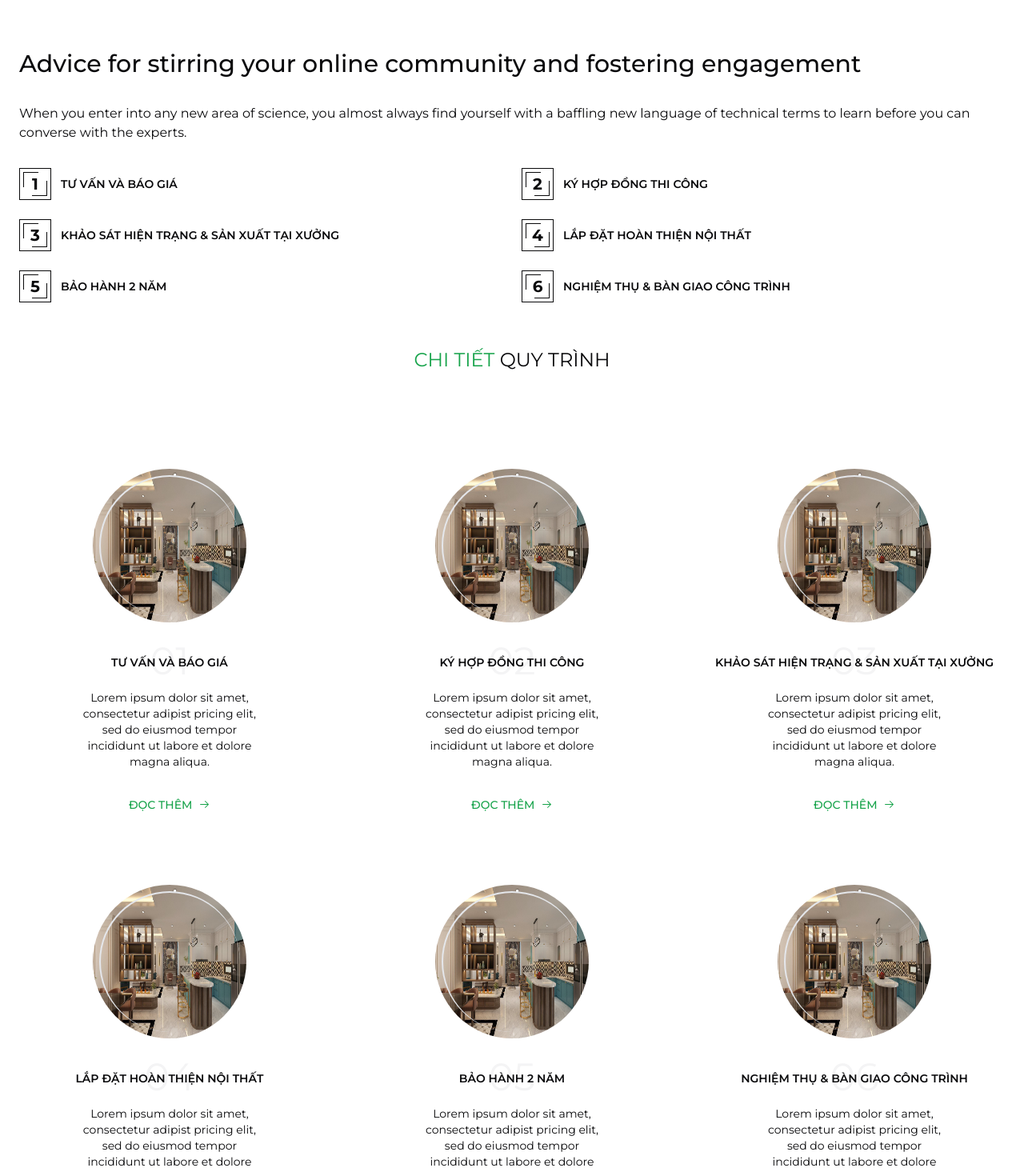
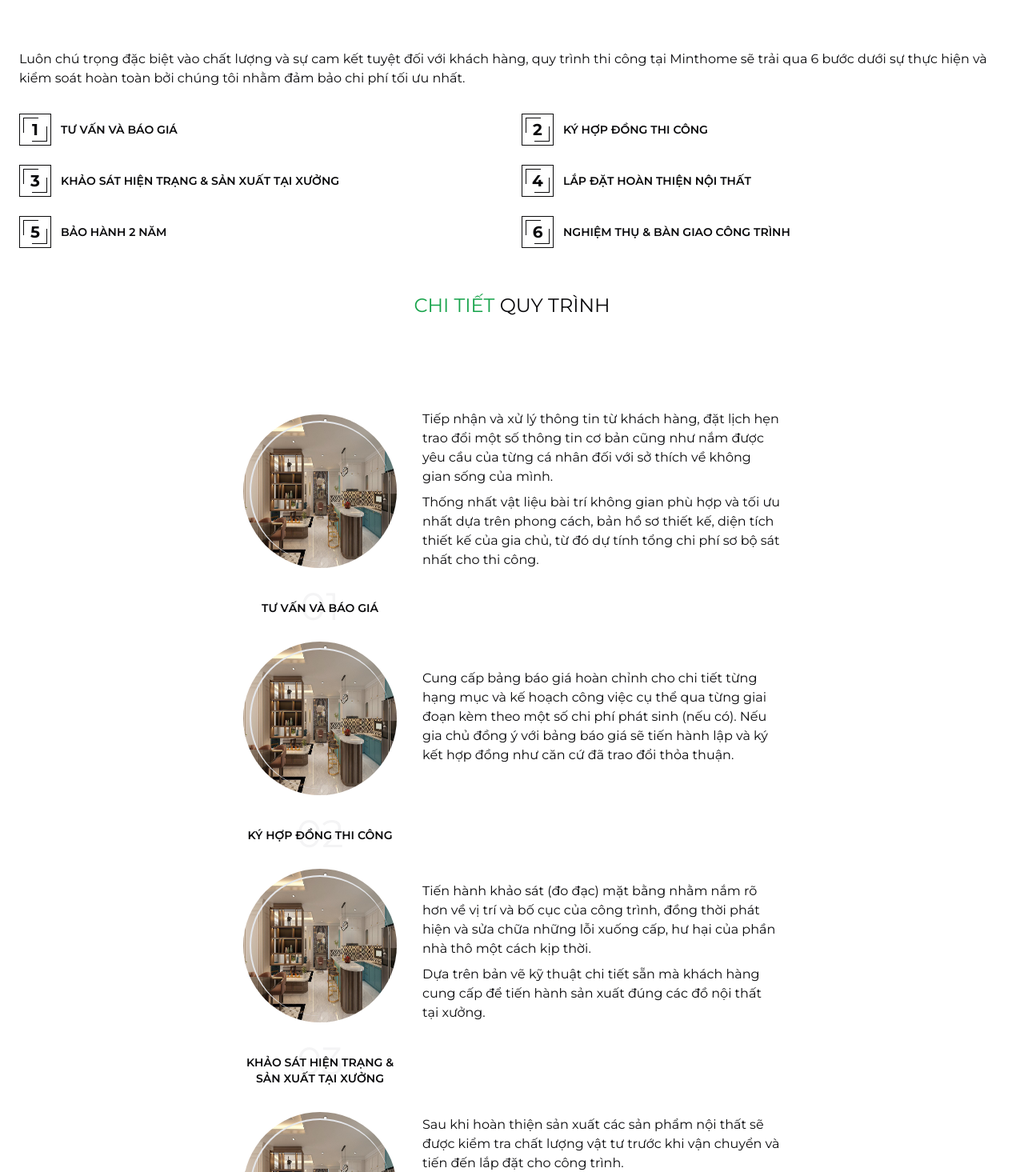
Before and after one commit to laurance-nguyen/mint-home, a Next.js app: page /construct in a window 1280 px wide. Shown: the part 445-1910 px from the top of the page at 80% size. Built offline with nearby package versions, Linux system fonts and the light colour scheme.

Commit message:
Refactor project description rendering and update about page content

```diff
--- a/app/construct/page.tsx
+++ b/app/construct/page.tsx
@@ -4,6 +4,7 @@ import BackdropTitle from "@/components/BackdropTitle";
 import Contact from "@/components/ContactForm";
 import NumberIndent from "@/components/NumberIndent";
 import ProcessDetail from "@/components/ProcessDetail";
+import { CONSTRUCT_PROCESSES } from "@/lib/constants";
 
 const Construct = () => {
   return (
@@ -11,27 +12,19 @@ const Construct = () => {
       <BackdropTitle title="QUY TRÌNH THI CÔNG" />
       <div className="flex flex-col p-6">
         <div className="flex flex-col gap-8">
-          <h1 className="text-3xl font-medium">
+          {/* <h1 className="text-3xl font-medium">
             Advice for stirring your online community and fostering engagement
-          </h1>
+          </h1> */}
           <p>
-            When you enter into any new area of science, you almost always find
-            yourself with a baffling new language of technical terms to learn
-            before you can converse with the experts.
+            Luôn chú trọng đặc biệt vào chất lượng và sự cam kết tuyệt đối với
+            khách hàng, quy trình thi công tại Minthome sẽ trải qua 6 bước dưới
+            sự thực hiện và kiểm soát hoàn toàn bởi chúng tôi nhằm đảm bảo chi
+            phí tối ưu nhất.
           </p>
           <div className="grid grid-cols-2 gap-6">
-            <NumberIndent order={1} content="TƯ VẤN VÀ BÁO GIÁ" />
-            <NumberIndent order={2} content="KÝ HỢP ĐỒNG THI CÔNG" />
-            <NumberIndent
-              order={3}
-              content="KHẢO SÁT HIỆN TRẠNG & SẢN XUẤT TẠI XƯỞNG"
-            />
-            <NumberIndent order={4} content="LẮP ĐẶT HOÀN THIỆN NỘI THẤT" />
-            <NumberIndent order={5} content="BẢO HÀNH 2 NĂM" />
-            <NumberIndent
-              order={6}
-              content="NGHIỆM THỤ & BÀN GIAO CÔNG TRÌNH"
-            />
+            {CONSTRUCT_PROCESSES.map((item, idx) => (
+              <NumberIndent key={idx} order={idx + 1} content={item.title} />
+            ))}
           </div>
         </div>
 
@@ -39,49 +32,17 @@ const Construct = () => {
           <h1 className="py-14 text-center text-2xl">
             <span className="text-primary">CHI TIẾT</span> QUY TRÌNH
           </h1>
-          <div className="grid md:grid-cols-2 md:gap-20 lg:grid-cols-3">
-            <ProcessDetail
-              title="TƯ VẤN VÀ BÁO GIÁ"
-              desc="Lorem ipsum dolor sit amet, consectetur adipist pricing elit, sed do eiusmod tempor incididunt ut labore et dolore magna aliqua."
-              image="/images/minthome-1.jpg"
-              moreUrl="/"
-              index={1}
-            />
-            <ProcessDetail
-              title="KÝ HỢP ĐỒNG THI CÔNG"
-              desc="Lorem ipsum dolor sit amet, consectetur adipist pricing elit, sed do eiusmod tempor incididunt ut labore et dolore magna aliqua."
-              image="/images/minthome-1.jpg"
-              moreUrl="/"
-              index={2}
-            />
-            <ProcessDetail
-              title="KHẢO SÁT HIỆN TRẠNG & SẢN XUẤT TẠI XƯỞNG"
-              desc="Lorem ipsum dolor sit amet, consectetur adipist pricing elit, sed do eiusmod tempor incididunt ut labore et dolore magna aliqua."
-              image="/images/minthome-1.jpg"
-              moreUrl="/"
-              index={3}
-            />
-            <ProcessDetail
-              title="LẮP ĐẶT HOÀN THIỆN NỘI THẤT"
-              desc="Lorem ipsum dolor sit amet, consectetur adipist pricing elit, sed do eiusmod tempor incididunt ut labore et dolore magna aliqua."
-              image="/images/minthome-1.jpg"
-              moreUrl="/"
-              index={4}
-            />
-            <ProcessDetail
-              title="BẢO HÀNH 2 NĂM"
-              desc="Lorem ipsum dolor sit amet, consectetur adipist pricing elit, sed do eiusmod tempor incididunt ut labore et dolore magna aliqua."
-              image="/images/minthome-1.jpg"
-              moreUrl="/"
-              index={5}
-            />
-            <ProcessDetail
-              title="NGHIỆM THỤ & BÀN GIAO CÔNG TRÌNH"
-              desc="Lorem ipsum dolor sit amet, consectetur adipist pricing elit, sed do eiusmod tempor incididunt ut labore et dolore magna aliqua."
-              image="/images/minthome-1.jpg"
-              moreUrl="/"
-              index={6}
-            />
+
+          <div className="flex flex-col gap-8">
+            {CONSTRUCT_PROCESSES.map((item, idx) => (
+              <ProcessDetail
+                key={idx}
+                title={item.title}
+                desc={item.desc}
+                image={item.image}
+                index={idx + 1}
+              />
+            ))}
           </div>
         </div>
       </div>
--- a/app/design/page.tsx
+++ b/app/design/page.tsx
@@ -4,6 +4,7 @@ import BackdropTitle from "@/components/BackdropTitle";
 import Contact from "@/components/ContactForm";
 import NumberIndent from "@/components/NumberIndent";
 import ProcessDetail from "@/components/ProcessDetail";
+import { DESIGN_PROCESSES } from "@/lib/constants";
 
 export default function ProcessPage() {
   return (
@@ -11,20 +12,18 @@ export default function ProcessPage() {
       <BackdropTitle title="QUY TRÌNH THIẾT KẾ NỘI THẤT" />
       <div className="flex flex-col p-6">
         <div className="flex flex-col gap-8">
-          <h1 className="text-3xl font-medium">
+          {/* <h1 className="text-3xl font-medium">
             Advice for stirring your online community and fostering engagement
-          </h1>
-          <p>
+          </h1> */}
+          {/* <p>
             When you enter into any new area of science, you almost always find
             yourself with a baffling new language of technical terms to learn
             before you can converse with the experts.
-          </p>
+          </p> */}
           <div className="grid grid-cols-2 gap-x-3 gap-y-6">
-            <NumberIndent order={1} content="GẶP GỠ VÀ TƯ VẤN" />
-            <NumberIndent order={2} content="KÝ HỢP ĐỒNG THIẾT KẾ" />
-            <NumberIndent order={3} content="LÊN Ý TƯỞNG THIẾT KẾ" />
-            <NumberIndent order={4} content="TRÌNH BÀY PHỐI CẢNH 3D" />
-            <NumberIndent order={5} content="BÀN GIAO HỒ SƠ THIẾT KẾ" />
+            {DESIGN_PROCESSES.map((item, idx) => (
+              <NumberIndent key={idx} order={idx + 1} content={item.title} />
+            ))}
           </div>
         </div>
 
@@ -33,42 +32,16 @@ export default function ProcessPage() {
             <span className="text-primary">CHI TIẾT</span> QUY TRÌNH
           </h1>
 
-          <div className="grid md:grid-cols-2 lg:grid-cols-3 md:gap-20">
-            <ProcessDetail
-              title="GẶP GỠ VÀ TƯ VẤN"
-              desc="Lorem ipsum dolor sit amet, consectetur adipist pricing elit, sed do eiusmod tempor incididunt ut labore et dolore magna aliqua."
-              image="/images/minthome-1.jpg"
-              moreUrl="/"
-              index={1}
-            />
-            <ProcessDetail
-              title="KÝ HỢP ĐỒNG THIẾT KẾ"
-              desc="Lorem ipsum dolor sit amet, consectetur adipist pricing elit, sed do eiusmod tempor incididunt ut labore et dolore magna aliqua."
-              image="/images/minthome-1.jpg"
-              moreUrl="/"
-              index={2}
-            />
-            <ProcessDetail
-              title="LÊN Ý TƯỞNG THIẾT KẾ"
-              desc="Lorem ipsum dolor sit amet, consectetur adipist pricing elit, sed do eiusmod tempor incididunt ut labore et dolore magna aliqua."
-              image="/images/minthome-1.jpg"
-              moreUrl="/"
-              index={3}
-            />
-            <ProcessDetail
-              title="TRÌNH BÀY PHỐI CẢNH 3D"
-              desc="Lorem ipsum dolor sit amet, consectetur adipist pricing elit, sed do eiusmod tempor incididunt ut labore et dolore magna aliqua."
-              image="/images/minthome-1.jpg"
-              moreUrl="/"
-              index={4}
-            />
-            <ProcessDetail
-              title="BÀN GIAO HỒ SƠ THIẾT KẾ"
-              desc="Lorem ipsum dolor sit amet, consectetur adipist pricing elit, sed do eiusmod tempor incididunt ut labore et dolore magna aliqua."
-              image="/images/minthome-1.jpg"
-              moreUrl="/"
-              index={5}
-            />
+          <div className="flex flex-col gap-8">
+            {DESIGN_PROCESSES.map((item, idx) => (
+              <ProcessDetail
+                key={idx}
+                title={item.title}
+                desc={item.desc}
+                image={item.image}
+                index={idx + 1}
+              />
+            ))}
           </div>
         </div>
       </div>
--- a/components/ProcessDetail/index.tsx
+++ b/components/ProcessDetail/index.tsx
@@ -9,20 +9,14 @@ type ProcessDetailProps = {
   title: string;
   desc: string;
   image: string;
-  moreUrl?: string;
   index?: number;
 };
 
-const ProcessDetail = ({
-  title,
-  desc,
-  image,
-  moreUrl,
-  index,
-}: ProcessDetailProps) => {
+const ProcessDetail = ({ title, desc, image, index }: ProcessDetailProps) => {
   return (
-    <div className="flex flex-col items-center gap-10 text-center">
-      <div className="relative">
+    <div className="flex flex-col items-center gap-8 sm:flex-row">
+      <div className="flex min-w-fit flex-col items-center gap-10 text-center">
+        <div className="relative transition-all hover:scale-110">
           <Image
             className="h-48 w-48 rounded-full"
             src={image}
@@ -35,7 +29,7 @@ const ProcessDetail = ({
           </div>
         </div>
 
-      <div className="flex flex-col gap-6 items-center">
+        <div className="flex flex-col items-center gap-6">
           <div className="relative">
             {index !== undefined && (
               <p className="absolute left-1/2 top-0 -z-10 -translate-x-1/2 -translate-y-1/3 text-5xl text-accent">
@@ -45,16 +39,14 @@ const ProcessDetail = ({
                 })}
               </p>
             )}
-          <h1 className="text-sm font-semibold">{title}</h1>
+            <h1 className="text-sm font-semibold max-w-[12rem]">{title}</h1>
           </div>
-        <p className="w-60 text-sm">{desc}</p>
-        {moreUrl && (
-          <Button variant="link" asChild>
-            <Link href={moreUrl}>
-              ĐỌC THÊM &nbsp; <ArrowRightIcon />
-            </Link>
-          </Button>
-        )}
+        </div>
+      </div>
+      <div className="flex max-w-md flex-col gap-2 sm:-translate-y-8">
+        {desc.split("\r\n").map((paragraph, idx) => (
+          <p key={idx}>{paragraph}</p>
+        ))}
       </div>
     </div>
   );
--- a/lib/constants.ts
+++ b/lib/constants.ts
@@ -32,127 +32,63 @@ export const SPECIALIZATION_ITEMS = [
   },
 ];
 
-export const PROJECT_ITEMS = [
+export const DESIGN_PROCESSES = [
   {
-    key: "mint-home",
-    label: "MINT HOME",
-    location: "Hà Nội",
-    images: [
-      "/images/minthome-layout.jpg",
-      "/images/minthome-1.jpg",
-      "/images/minthome-2.jpg",
-      "/images/minthome-3.jpg",
-      "/images/minthome-4.jpg",
-      "/images/minthome-5.jpg",
-      "/images/minthome-6.jpg",
-      "/images/minthome-7.jpg",
-      "/images/minthome-8.jpg",
-      "/images/minthome-9.jpg",
-      "/images/minthome-10.jpg",
-      "/images/minthome-11.jpg",
-      "/images/minthome-12.jpg",
-      "/images/minthome-13.jpg",
-      "/images/minthome-14.jpg",
-      "/images/minthome-15.jpg",
-    ],
-    desc: "When you enter into any new area of science, you almost always find yourself with a baffling new language of technical terms to learn before you can converse with the experts.",
-    constructionDate: new Date("2021-01-01"),
-    status: "Hoàn thành",
-    customer: "MintHome LTD,",
-    area: "200m2",
-    category: "Nhà phố",
-    style: "Hiện đại",
+    title: "GẶP GỠ VÀ TƯ VẤN",
+    desc: "Sau khi nhận thông tin yêu cầu và chốt lịch hẹn, chúng tôi sẵn lòng đến tận nơi tư vấn để hiểu rõ nhu cầu cũng như kích thước cần thiết từ khách hàng.\r\nĐể tư vấn sát hơn về nguyên liệu, đề xuất ý tưởng phù hợp và cung cấp đầy đủ thông tin về ưu, nhược điểm cũng như giá thành chúng tôi cần biết ngân sách dự kiến của gia chủ.",
+    image: "/images/minthome-1.jpg",
   },
   {
-    key: "mint-home-2",
-    label: "MINT HOUSE 2",
-    location: "Hồ Chí Minh",
-    images: [
-      "/images/minthome-layout.jpg",
-      "/images/project-2.jpg",
-      "/images/minthome-2.jpg",
-      "/images/minthome-3.jpg",
-      "/images/minthome-4.jpg",
-      "/images/minthome-5.jpg",
-      "/images/minthome-6.jpg",
-      "/images/minthome-7.jpg",
-      "/images/minthome-8.jpg",
-      "/images/minthome-9.jpg",
-      "/images/minthome-10.jpg",
-      "/images/minthome-11.jpg",
-      "/images/minthome-12.jpg",
-      "/images/minthome-13.jpg",
-      "/images/minthome-14.jpg",
-      "/images/minthome-15.jpg",
-    ],
-    desc: "When you enter into any new area of science, you almost always find yourself with a baffling new language of technical terms to learn before you can converse with the experts.",
-    constructionDate: new Date("2021-01-01"),
-    status: "Hoàn thành",
-    customer: "MintHome LTD,",
-    area: "200m2",
-    category: "Nhà phố",
-    style: "Hiện đại",
+    title: "LÊN Ý TƯỞNG THIẾT KẾ",
+    desc: "Nắm bắt thông tin về nhu cầu của khách, tiến hành lên ý tưởng, phương án demo và báo giá cho quá trình bố trí nội thất các phòng, các tầng.",
+    image: "/images/minthome-1.jpg",
   },
   {
-    key: "beach-house",
-    label: "BEACH HOUSE",
-    location: "Đà Nẵng",
-    images: [
-      "/images/minthome-layout.jpg",
-      "/images/project-3.jpg",
-      "/images/minthome-2.jpg",
-      "/images/minthome-3.jpg",
-      "/images/minthome-4.jpg",
-      "/images/minthome-5.jpg",
-      "/images/minthome-6.jpg",
-      "/images/minthome-7.jpg",
-      "/images/minthome-8.jpg",
-      "/images/minthome-9.jpg",
-      "/images/minthome-10.jpg",
-      "/images/minthome-11.jpg",
-      "/images/minthome-12.jpg",
-      "/images/minthome-13.jpg",
-      "/images/minthome-14.jpg",
-      "/images/minthome-15.jpg",
-    ],
-    desc: "When you enter into any new area of science, you almost always find yourself with a baffling new language of technical terms to learn before you can converse with the experts.",
-    constructionDate: new Date("2021-01-01"),
-    status: "Hoàn thành",
-    customer: "MintHome LTD,",
-    area: "200m2",
-    category: "Nhà phố",
-    style: "Hiện đại",
+    title: "KÝ HỢP ĐỒNG THIẾT KẾ",
+    desc: "Khách hàng nghiên cứu và sẽ đưa ra quyết định có duyệt ý tưởng demo cũng như ký hợp đồng thực hiện thiết kế hay không.\r\nĐồng thời, gia chủ xem xét các điều khoản trong hợp đồng có cần bổ sung hay chỉnh sửa thêm điều nào không.",
+    image: "/images/minthome-1.jpg",
   },
   {
-    key: "mountain-house",
-    label: "MOUNT HOUSE",
-    location: "Sapa",
-    images: [
-      "/images/minthome-layout.jpg",
-      "/images/project-4.jpg",
-      "/images/minthome-2.jpg",
-      "/images/minthome-3.jpg",
-      "/images/minthome-4.jpg",
-      "/images/minthome-5.jpg",
-      "/images/minthome-6.jpg",
-      "/images/minthome-7.jpg",
-      "/images/minthome-8.jpg",
-      "/images/minthome-9.jpg",
-      "/images/minthome-10.jpg",
-      "/images/minthome-11.jpg",
-      "/images/minthome-12.jpg",
-      "/images/minthome-13.jpg",
-      "/images/minthome-14.jpg",
-      "/images/minthome-15.jpg",
-    ],
-    desc: "When you enter into any new area of science, you almost always find yourself with a baffling new language of technical terms to learn before you can converse with the experts.",
-    constructionDate: new Date("2021-01-01"),
-    status: "Hoàn thành",
-    customer: "MintHome LTD,",
-    area: "200m2",
-    category: "Nhà phố",
-    style: "Hiện đại",
+    title: "TRÌNH BÀY PHỐI CẢNH 3D",
+    desc: "Sau khi đã trao đổi và chốt ý tưởng với khách hàng, tiến hành bản vẽ thiết kế 3D.\r\nDự án sẽ được trình bày dưới dạng phối cảnh 3D để giúp khách hàng hình dung tổng thể công trình. Chúng tôi sẽ đề xuất vật liệu sử dụng cho căn nhà và kiến trúc sư sẽ điều chỉnh cho đến khi đạt được kết quả mà gia chủ mong muốn.",
+    image: "/images/minthome-1.jpg",
+  },
+  {
+    title: "BÀN GIAO HỒ SƠ THIẾT KẾ",
+    desc: "Khi đã hoàn thiện bản vẽ 3D với các không gian phối cảnh được thiết kế một cách hợp lý, chúng tôi sẽ tiến hành hoàn thiện hồ sơ và chuyển giao nó cho khách hàng.",
+    image: "/images/minthome-1.jpg",
   },
 ];
 
-export const ProjectItemsMap = new Map(PROJECT_ITEMS.map((item) => [item.key, item]));
+export const CONSTRUCT_PROCESSES = [
+  {
+    title: "TƯ VẤN VÀ BÁO GIÁ",
+    desc: "Tiếp nhận và xử lý thông tin từ khách hàng, đặt lịch hẹn trao đổi một số thông tin cơ bản cũng như nắm được yêu cầu của từng cá nhân đối với sở thích về không gian sống của mình.\r\nThống nhất vật liệu bài trí không gian phù hợp và tối ưu nhất dựa trên phong cách, bản hồ sơ thiết kế, diện tích thiết kế của gia chủ, từ đó dự tính tổng chi phí sơ bộ sát nhất cho thi công.",
+    image: "/images/minthome-1.jpg",
+  },
+  {
+    title: "KÝ HỢP ĐỒNG THI CÔNG",
+    desc: "Cung cấp bảng báo giá hoàn chỉnh cho chi tiết từng hạng mục và kế hoạch công việc cụ thể qua từng giai đoạn kèm theo một số chi phí phát sinh (nếu có). Nếu gia chủ đồng ý với bảng báo giá sẽ tiến hành lập và ký kết hợp đồng như căn cứ đã trao đổi thỏa thuận.",
+    image: "/images/minthome-1.jpg",
+  },
+  {
+    title: "KHẢO SÁT HIỆN TRẠNG & SẢN XUẤT TẠI XƯỞNG",
+    desc: "Tiến hành khảo sát (đo đạc) mặt bằng nhằm nắm rõ hơn về vị trí và bố cục của công trình, đồng thời phát hiện và sửa chữa những lỗi xuống cấp, hư hại của phần nhà thô một cách kịp thời.\r\nDựa trên bản vẽ kỹ thuật chi tiết sẵn mà khách hàng cung cấp để tiến hành sản xuất đúng các đồ nội thất tại xưởng.",
+    image: "/images/minthome-1.jpg",
+  },
+  {
+    title: "LẮP ĐẶT HOÀN THIỆN NỘI THẤT",
+    desc: "Sau khi hoàn thiện sản xuất các sản phẩm nội thất sẽ được kiểm tra chất lượng vật tư trước khi vận chuyển và tiến đến lắp đặt cho công trình.\r\nTrong quá trình thi công nội thất luôn có đội ngũ giám sát tiến độ và kiểm soát trơn tru các yếu tố phát sinh. Mục đích để đảm bảo rằng sản phẩm khi lắp đặt đều tương thích hoàn toàn với các thông số bản vẽ 3D và bản vẽ kỹ thuật.",
+    image: "/images/minthome-1.jpg",
+  },
+  {
+    title: "BẢO HÀNH 2 NĂM",
+    desc: "Sau khi thiết kế đã hoàn thiện, nếu như không có phản hồi nào cần chỉnh sửa khách hàng sẽ kiểm tra lại từng hạng mục như đã thỏa thuận trong hợp đồng. Sau đó, đơn vị tiến hành nghiệm thu và bàn giao công trình cho khách hàng, đồng thời gia chủ thanh toán tất cả 100% chi phí còn lại.",
+    image: "/images/minthome-1.jpg",
+  },
+  {
+    title: "NGHIỆM THỤ & BÀN GIAO CÔNG TRÌNH",
+    desc: "Thời gian bảo hành được tính bắt đầu kể từ khi hai bên ký biên bản nghiệm thu công trình.\r\nTrong thời hạn bảo hành, đơn vị vẫn chịu trách nhiệm nếu phát hiện có bất cứ hư hỏng nào bên công trình.",
+    image: "/images/minthome-1.jpg",
+  },
+];
```
Also changed, not shown: app/(root)/AboutSection/index.tsx (+20 -7 lines), app/about/page.tsx (+31 -13 lines), app/project/[slug]/page.tsx (+7 -1 lines). Lines whose indentation alone changed are shown as unchanged.
